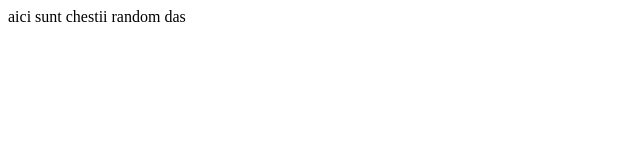
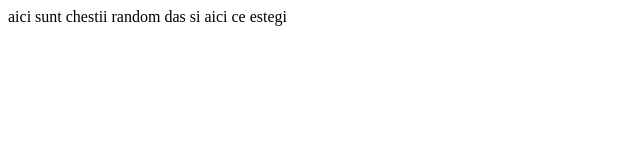
Before and after one commit to ChiriacAlexandru/aclabslaborator2, a plain HTML site: page index.html in a window 1280 px wide. Shown: the whole page, without its empty margins (0-640 px from the left). Drawn offline with Linux system fonts and the light colour scheme.

Commit message:
no message

```diff
--- a/index.html
+++ b/index.html
@@ -6,6 +6,6 @@
     <title>Document</title>
 </head>
 <body>
-    aici sunt chestii random     das
+    aici sunt chestii random     das si aici ce estegi
 </body>
 </html>
```
